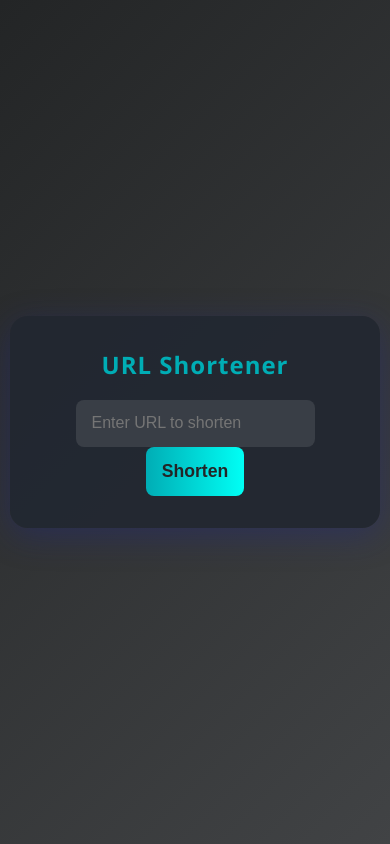
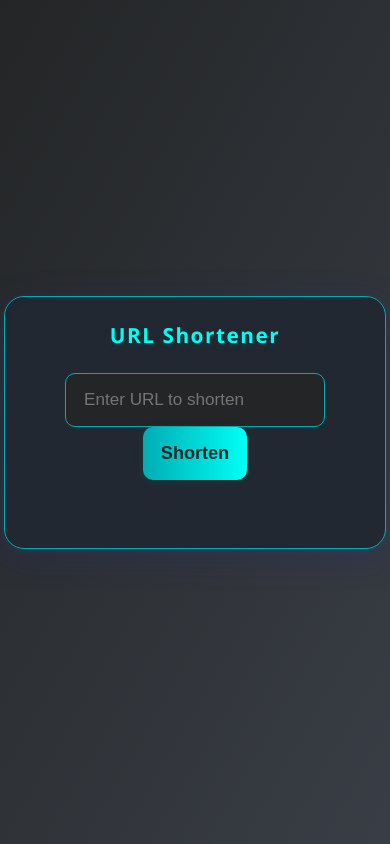
Before and after one commit to wellingtonmacena/URLShortener, a plain HTML site: page Frontend/index.html in a window 390 px wide. Drawn offline with Linux system fonts and the light colour scheme.

Commit message:
Enhances UI styling and improves responsiveness
Updates background gradient, container styling, and input/button design for a cleaner, modern look. Improves responsiveness for smaller screens. Adds placeholder image to README for demo visibility.

```diff
--- a/Frontend/style.css
+++ b/Frontend/style.css
@@ -7,7 +7,7 @@
 
 body {
     min-height: 100vh;
-    background: linear-gradient(135deg, #232526 0%, #414345 100%);
+    background: linear-gradient(120deg, #232526 0%, #393e46 100%);
     font-family: 'Segoe UI', 'Roboto', Arial, sans-serif;
     color: #f5f6fa;
     display: flex;
@@ -17,84 +17,92 @@ body {
 }
 
 .container {
-    background: rgba(34, 40, 49, 0.95);
-    padding: 3rem 2.5rem;
-    border-radius: 18px;
-    box-shadow: 0 8px 32px 0 rgba(31, 38, 135, 0.37);
-    max-width: 400px;
+    background: rgba(34, 40, 49, 0.98);
+    padding: 2.5rem 2rem;
+    border-radius: 20px;
+    box-shadow: 0 8px 32px 0 rgba(31, 38, 135, 0.25), 0 1.5px 8px 0 rgba(0, 173, 181, 0.10);
+    max-width: 410px;
     width: 100%;
     text-align: center;
+    border: 1.5px solid #00adb5;
+    backdrop-filter: blur(2px);
 }
 
 h1 {
-    font-size: 2.2rem;
-    font-weight: 700;
-    margin-bottom: 1.2rem;
-    letter-spacing: 1px;
-    color: #00adb5;
+    font-size: 2.3rem;
+    font-weight: 800;
+    margin-bottom: 1.5rem;
+    letter-spacing: 1.5px;
+    color: #00fff5;
+    text-shadow: 0 2px 8px rgba(0, 173, 181, 0.10);
 }
 
 form {
     display: flex;
     flex-direction: column;
-    gap: 1.2rem;
+    gap: 1.1rem;
 }
 
 input[type="url"],
 input[type="text"] {
-    padding: 0.9rem 1rem;
-    border: none;
-    border-radius: 8px;
-    background: #393e46;
+    padding: 1rem 1.1rem;
+    border: 1.5px solid #00adb5;
+    border-radius: 10px;
+    background: #232526;
     color: #f5f6fa;
-    font-size: 1rem;
-    transition: background 0.2s;
+    font-size: 1.07rem;
+    transition: border 0.2s, background 0.2s;
+    box-shadow: 0 1px 4px rgba(0, 173, 181, 0.05);
 }
 
 input[type="url"]:focus,
 input[type="text"]:focus {
-    background: #222831;
-    outline: 2px solid #00adb5;
+    background: #181a1b;
+    border: 1.5px solid #00fff5;
+    outline: none;
 }
 
 button {
-    padding: 0.9rem 1rem;
+    padding: 1rem 1.1rem;
     border: none;
-    border-radius: 8px;
+    border-radius: 10px;
     background: linear-gradient(90deg, #00adb5 0%, #00fff5 100%);
     color: #232526;
-    font-size: 1.1rem;
-    font-weight: 600;
+    font-size: 1.13rem;
+    font-weight: 700;
     cursor: pointer;
-    transition: background 0.2s, color 0.2s;
+    box-shadow: 0 2px 8px rgba(0, 173, 181, 0.10);
+    transition: background 0.2s, color 0.2s, transform 0.1s;
 }
 
-button:hover {
+button:hover, button:focus {
     background: linear-gradient(90deg, #00fff5 0%, #00adb5 100%);
     color: #fff;
+    transform: translateY(-2px) scale(1.03);
 }
 
 .result {
-    margin-top: 1.5rem;
-    padding: 1rem;
-    background: #393e46;
-    border-radius: 8px;
+    margin-top: 1.7rem;
+    padding: 1.1rem;
+    background: #232526;
+    border-radius: 10px;
     color: #00fff5;
     word-break: break-all;
-    font-size: 1.05rem;
-    box-shadow: 0 2px 8px rgba(0, 173, 181, 0.08);
+    font-size: 1.08rem;
+    box-shadow: 0 2px 12px rgba(0, 173, 181, 0.10);
+    border: 1.2px solid #00adb5;
+    letter-spacing: 0.2px;
 }
 
 @media (max-width: 500px) {
     .container {
-        padding: 2rem 1rem;
-        max-width: 95vw;
+        padding: 1.5rem 0.5rem;
+        max-width: 98vw;
     }
 
     h1 {
-        font-size: 1.5rem;
+        font-size: 1.3rem;
     }
-
 }
 
 .loader {
@@ -105,13 +113,13 @@ button:hover {
     width: 48px;
     height: 48px;
     animation: spin 1s linear infinite;
+    box-shadow: 0 2px 8px rgba(0, 173, 181, 0.10);
 }
 
 @keyframes spin {
     0% {
         transform: rotate(0deg);
     }
-
     100% {
         transform: rotate(360deg);
     }
```
Also changed, not shown: Frontend/index.html (+3 -0 lines), README.md, 1 other file.
